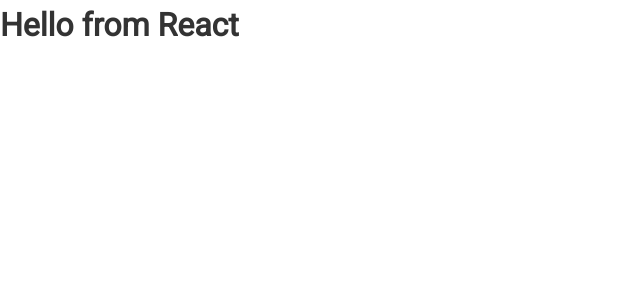
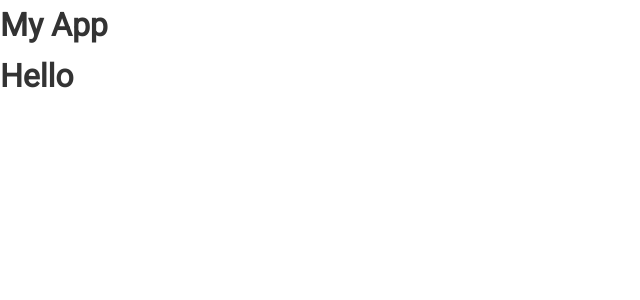
Before and after one commit to thisiselaine/github-finder, a React (Create React App) app: page / in a window 1280 px wide. Shown: the top 300 px of the page, without its empty margins (0-640 px from the left). Built offline with nearby package versions, Linux system fonts and the light colour scheme.

Commit message:
Worked with conditionals and expressions in JSX

```diff
--- a/src/App.js
+++ b/src/App.js
@@ -4,14 +4,14 @@
 // class based component
 class App extends Component {
   render() {
-    // this gives us same output without jsx
-    // return React.createElement('div', { className: 'App' }, React.createElement('h1', null, 'Hello from React'));
-    // use react.fragment whenever you don't have parent element
+    const name = 'John Doe';
+    const loading = false;
+    const showName = false;
+
     return (
-      // this looks like html but is actually jsx
-      // everything has to be enclosed within a parent element
       <div className='App'>
-        <h1>Hello from React</h1>
+        <h1>My App</h1>
+        { loading ? <h4> Loading... </h4> : <h1>Hello {showName && name}</h1>}
       </div>
     );
   }
```
